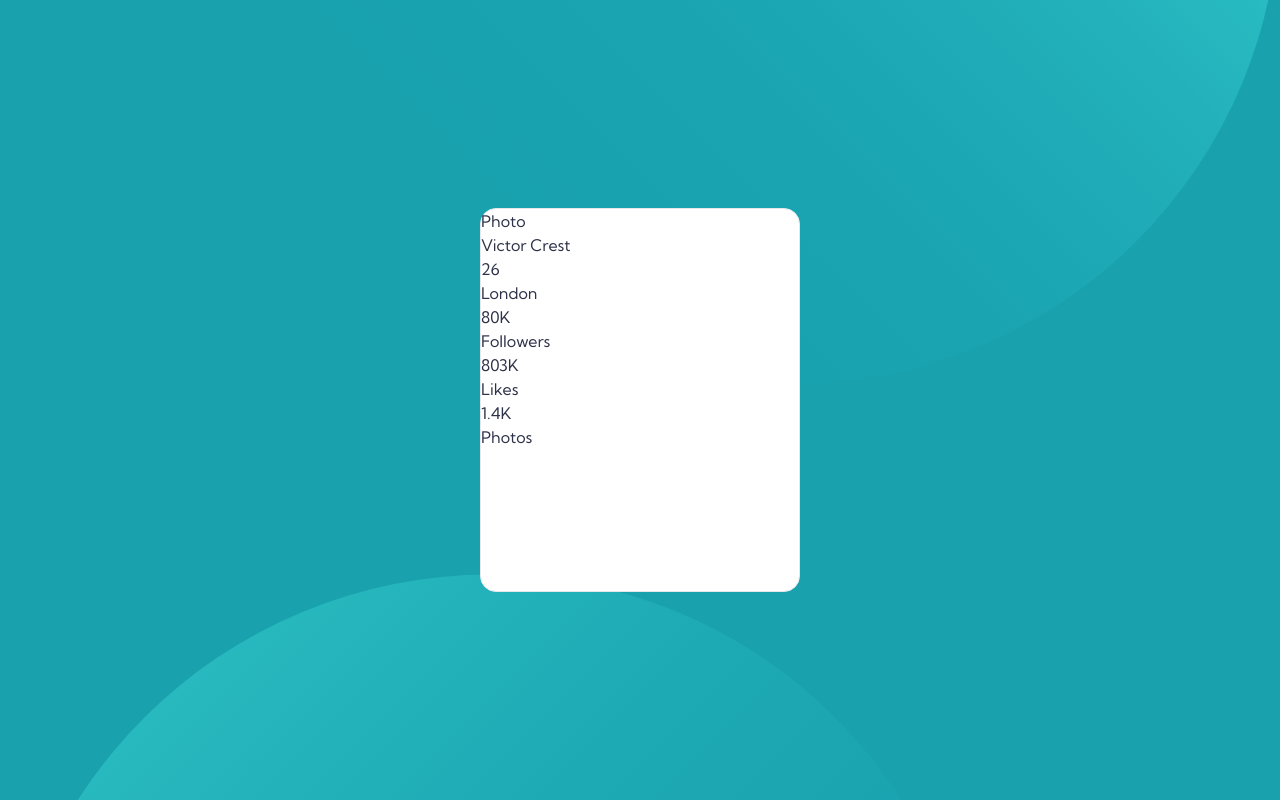
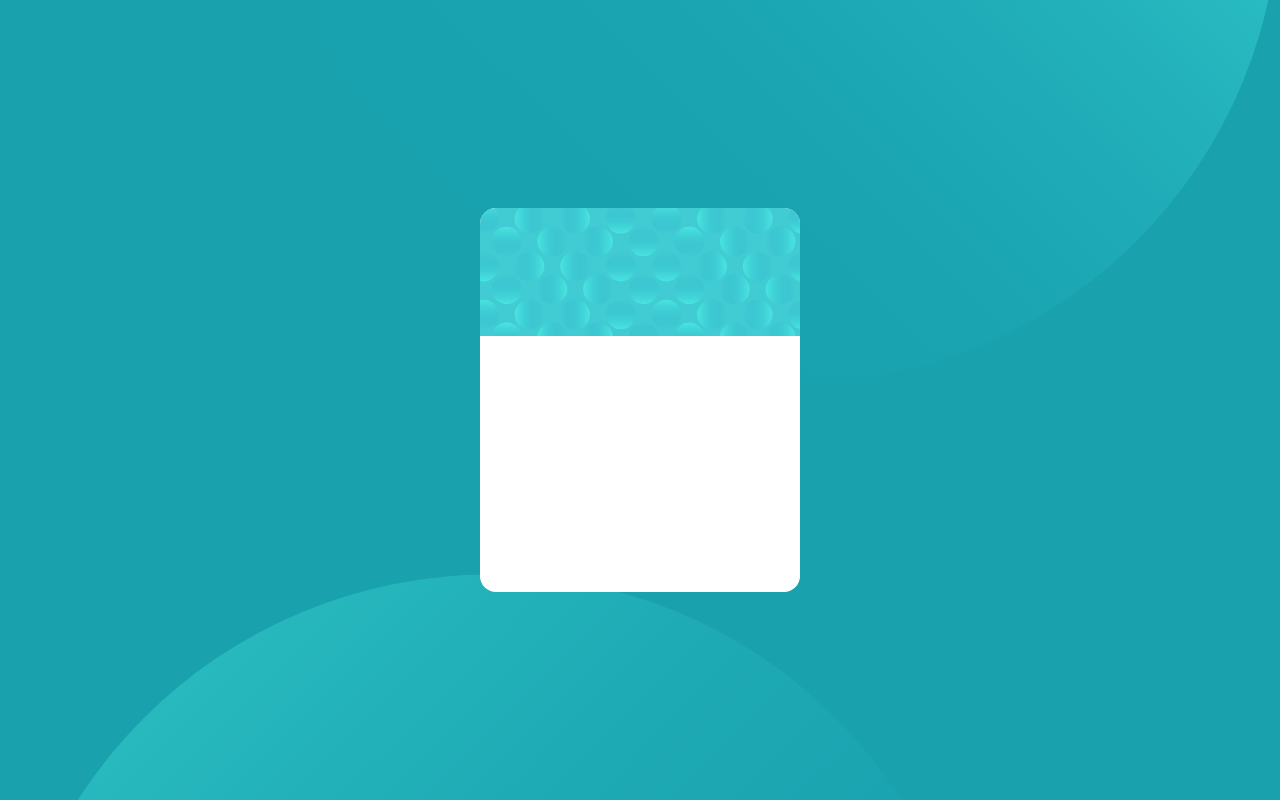
Before and after one commit to RyelBanfield/profile-card-component, a React (Vite) app: page / in a window 1280 px wide. Built offline with nearby package versions, Linux system fonts and the light colour scheme.

Commit message:
Add card background pattern

```diff
--- a/src/App.tsx
+++ b/src/App.tsx
@@ -1,11 +1,17 @@
 const App = () => (
   <div className="h-screen bg-dark-cyan bg-[url('/src/assets/bg-pattern-top.svg')]  bg-[right_bottom_26rem] bg-no-repeat text-very-dark-desaturated-blue">
-    <div className="h-screen bg-transparent bg-[url('/src/assets/bg-pattern-bottom.svg')] bg-[left_bottom_-47rem] bg-no-repeat flex justify-center items-center">
+    <div className="h-full bg-transparent bg-[url('/src/assets/bg-pattern-bottom.svg')] bg-[left_bottom_-47rem] bg-no-repeat flex justify-center items-center">
+      <div className="bg-white rounded-2xl h-96 w-80">
+        <div className="bg-[url('/src/assets/bg-pattern-card.svg')] h-1/3 rounded-t-2xl" />
+        <div className="h-2/3" />
+      </div>
+    </div>
+  </div>
+);
 
-      <div className="bg-white rounded-2xl border h-96 w-80">
+export default App;
 
-        <div>Photo</div>
-
+{ /* <div>Photo</div>
         <div>
           <div>
             <h1>Victor Crest</h1>
@@ -13,28 +19,17 @@ const App = () => (
           </div>
           <h2>London</h2>
         </div>
-
         <div>
           <div>
             <h3>80K</h3>
             <p>Followers</p>
           </div>
-
           <div>
             <h3>803K</h3>
             <p>Likes</p>
           </div>
-
           <div>
             <h3>1.4K</h3>
             <p>Photos</p>
           </div>
-        </div>
-
-      </div>
-
-    </div>
-  </div>
-);
-
-export default App;
+        </div> */ }
```
